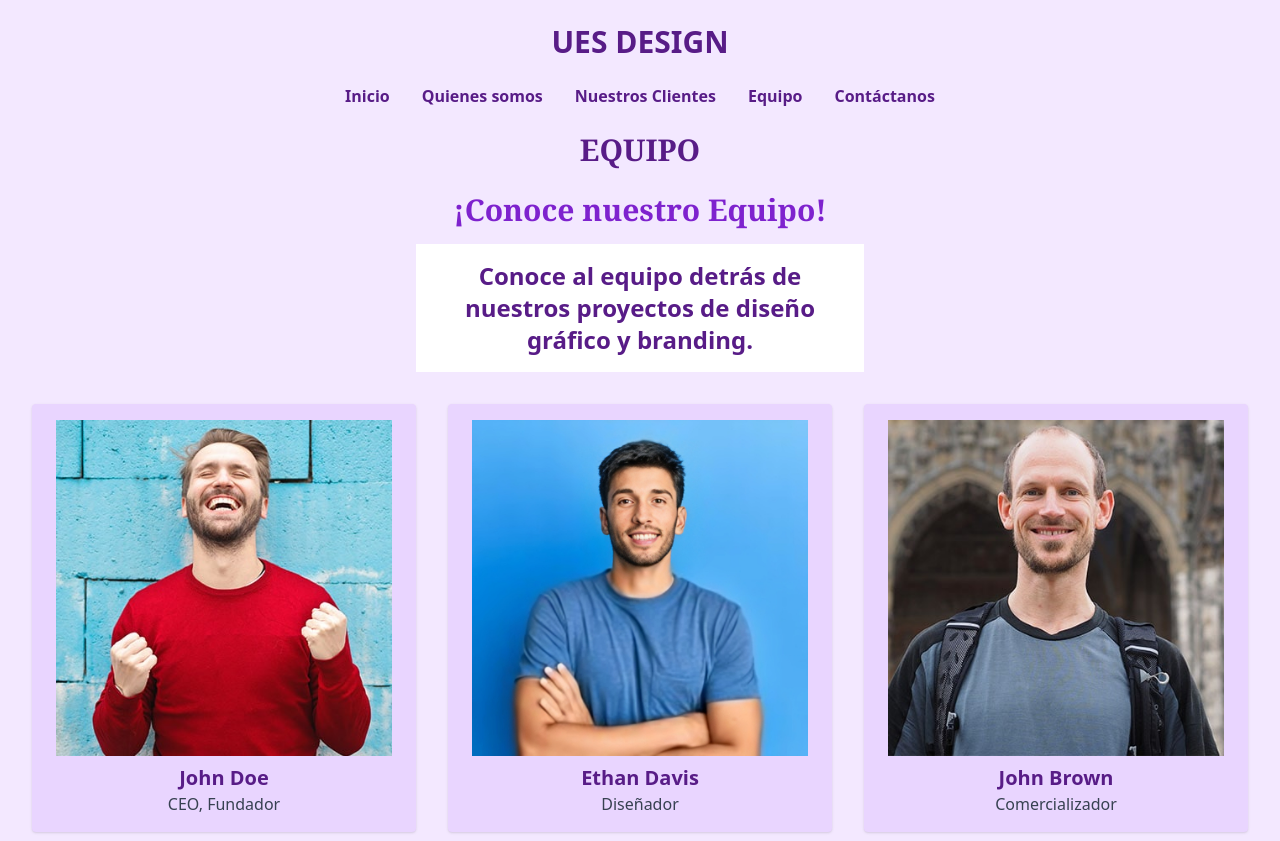
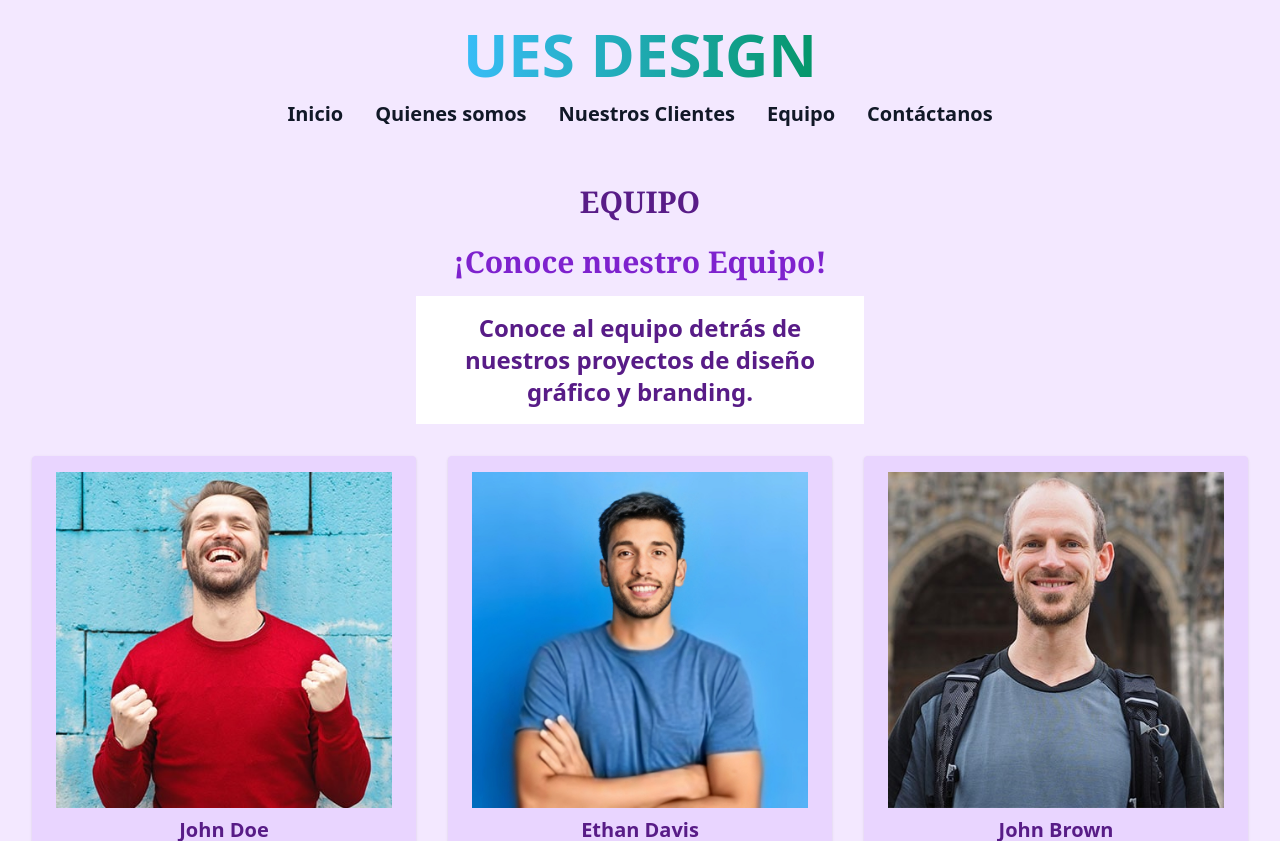
Before and after one commit to JALG22018/proyectp_daw, a website: page team.html in a window 1280 px wide. Shown: the top 841 px of the page. Drawn offline with Linux system fonts and the light colour scheme.

Commit message:
Update team.html
update team.html

```diff
--- a/team.html
+++ b/team.html
@@ -8,24 +8,33 @@
     <script src="js/script.js"></script>
   </head>
   <body class="bg-purple-100 text-purple-900">
-     <h1 class="text-center text-3xl font-bold py-6 bg-slate-950">
-        UES DESIGN
+    <h1
+      class="mb-4 text-center text-4xl mt-6 font-extrabold md:text-5xl lg:text-6xl"
+    >
+      <a href="index.html">
+        <span
+          class="text-transparent bg-clip-text bg-gradient-to-r to-emerald-600 from-sky-400"
+          >UES DESIGN</span
+        >
+      </a>
     </h1>
     <header>
-      <div class="flex justify-center flex-wrap">
-        <a href="index.html" class="font-bold text-stone-900 mx-4 my-2"
+      <div class="flex justify-center flex-wrap mb-8">
+        <a href="index.html" class="text-xl font-bold text-gray-900 mx-4 my-2"
           >Inicio</a
         >
-        <a href="about.html" class="font-bold text-stone-900 mx-4 my-2"
+        <a href="about.html" class="text-xl font-bold text-gray-900 mx-4 my-2"
           >Quienes somos</a
         >
-        <a href="customers.html" class="font-bold text-stone-900 mx-4 my-2"
+        <a
+          href="customers.html"
+          class="text-xl font-bold text-gray-900 mx-4 my-2"
           >Nuestros Clientes</a
         >
-        <a href="team.html" class="font-bold text-stone-900 mx-4 my-2"
+        <a href="team.html" class="text-xl font-bold text-gray-900 mx-4 my-2"
           >Equipo</a
         >
-        <a href="contact.html" class="font-bold text-stone-900 mx-4 my-2"
+        <a href="contact.html" class="text-xl font-bold text-gray-900 mx-4 my-2"
           >Contáctanos</a
         >
       </div>
```
